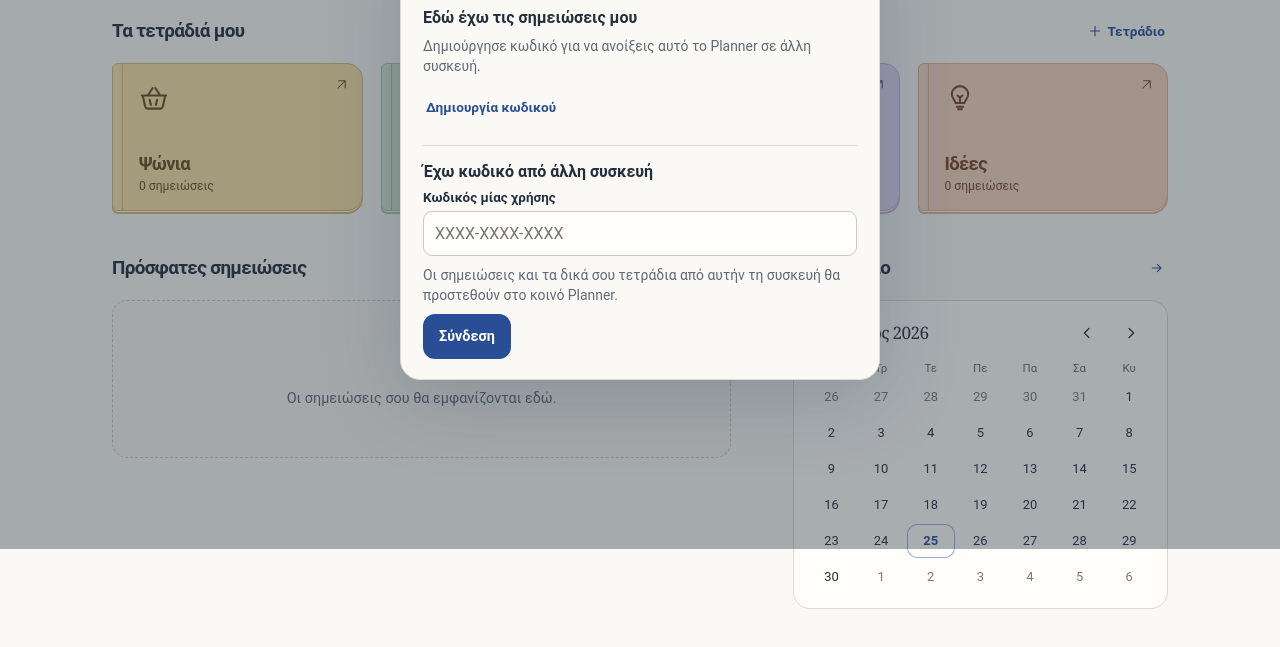
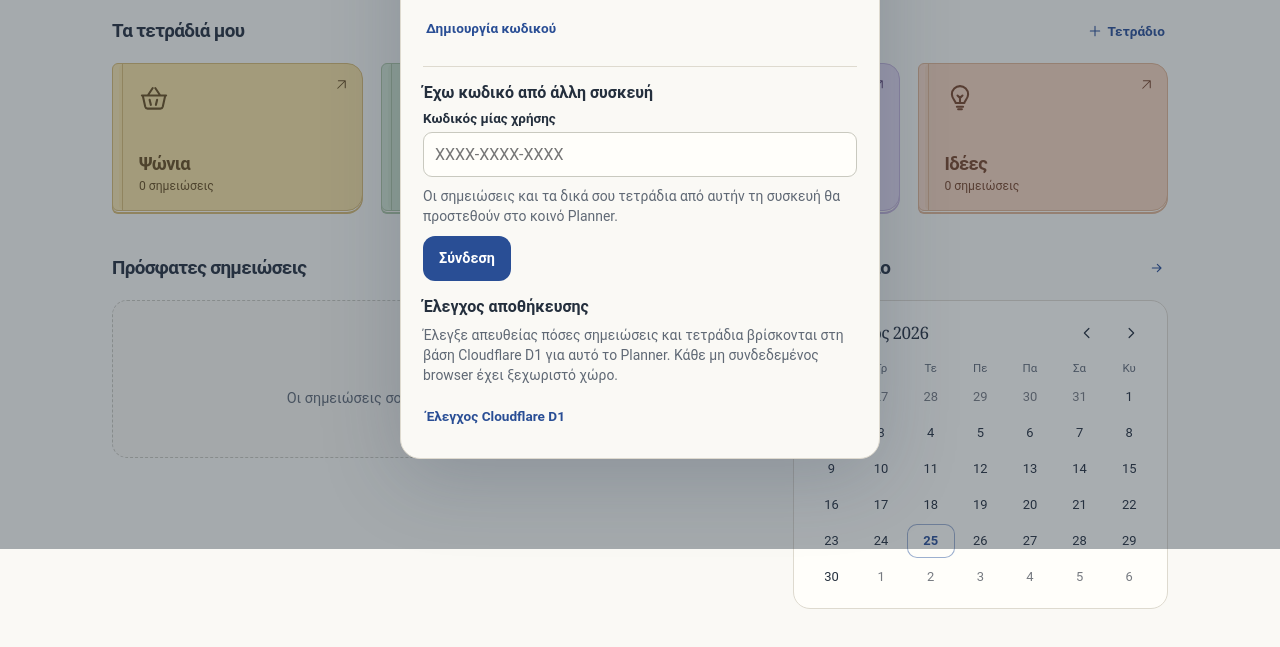
Before and after one commit to Andrew201456/Planner, a plain HTML site: page dist/index.html in a window 1280 px wide. Both pictures are taken after a click on the button "Συσκευές". Shown: the part 251-898 px from the top of the page. Drawn offline with Linux system fonts and the light colour scheme; no server answers.

Commit message:
Add verified D1 storage diagnostics for cross-device Planner

```diff
--- a/dist/index.html
+++ b/dist/index.html
@@ -55,6 +55,12 @@
         <p>Οι σημειώσεις και τα δικά σου τετράδια από αυτήν τη συσκευή θα προστεθούν στο κοινό Planner.</p>
         <button type="submit" class="primary">Σύνδεση</button>
       </form>
+      <section>
+        <h3>Έλεγχος αποθήκευσης</h3>
+        <p>Έλεγξε απευθείας πόσες σημειώσεις και τετράδια βρίσκονται στη βάση Cloudflare D1 για αυτό το Planner. Κάθε μη συνδεδεμένος browser έχει ξεχωριστό χώρο.</p>
+        <button type="button" class="text-action" id="check-cloud">Έλεγχος Cloudflare D1</button>
+        <p id="cloud-status" class="cloud-status" role="status" hidden></p>
+      </section>
       <p id="pair-error" class="form-error" role="alert" hidden></p>
     </div>
   </dialog>
```
